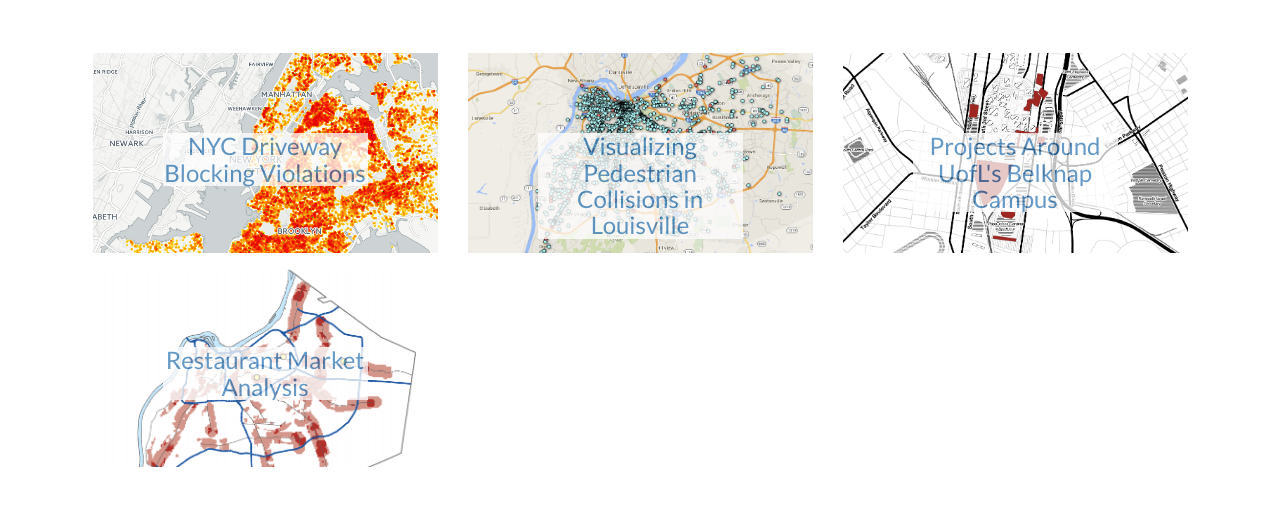
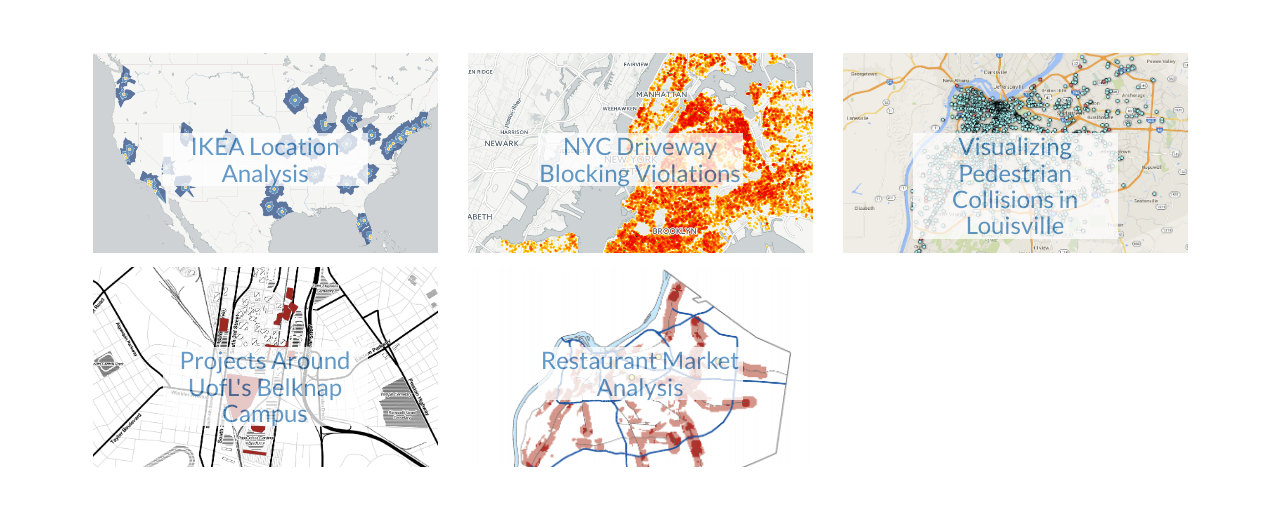
Before and after one commit to nmpotter0/nmpotter0.github.io, a plain HTML site: page index.html in a window 1280 px wide. Shown: the part 262-768 px from the top of the page. Drawn offline with nearby package versions, Linux system fonts and the light colour scheme.

Commit message:
Added ikea analysis

```diff
--- a/index.html
+++ b/index.html
@@ -44,6 +44,13 @@
   <div class= "content">
       <div style="text-align: center; margin: 50px;">
       </div>
+        <a href="http://nmpotter0.github.io/ikea_analysis_site/" target= '_blank'>
+          <div class="col-md-4 card">
+              <div class="outline" style="background-image:url('images/ikea_thumb.PNG');">
+                  <h3 style="min-width:150px;">IKEA Location Analysis</h3>
+              </div>
+          </div>
+      </a>
         <a href="http://nmpotter0.github.io/nyc_blocked_driveways/" target= '_blank'>
           <div class="col-md-4 card">
               <div class="outline" style="background-image:url('images/nyc_driveway_thumb.PNG');">
```
Also changed, not shown: images/ikea_thumb.png (added), 1 other file.
